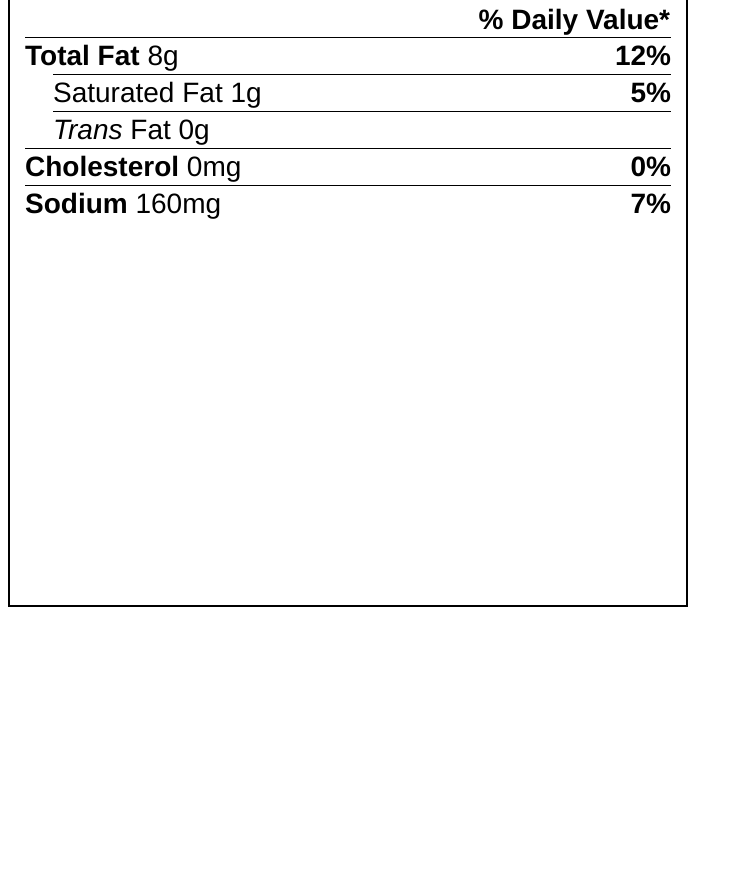
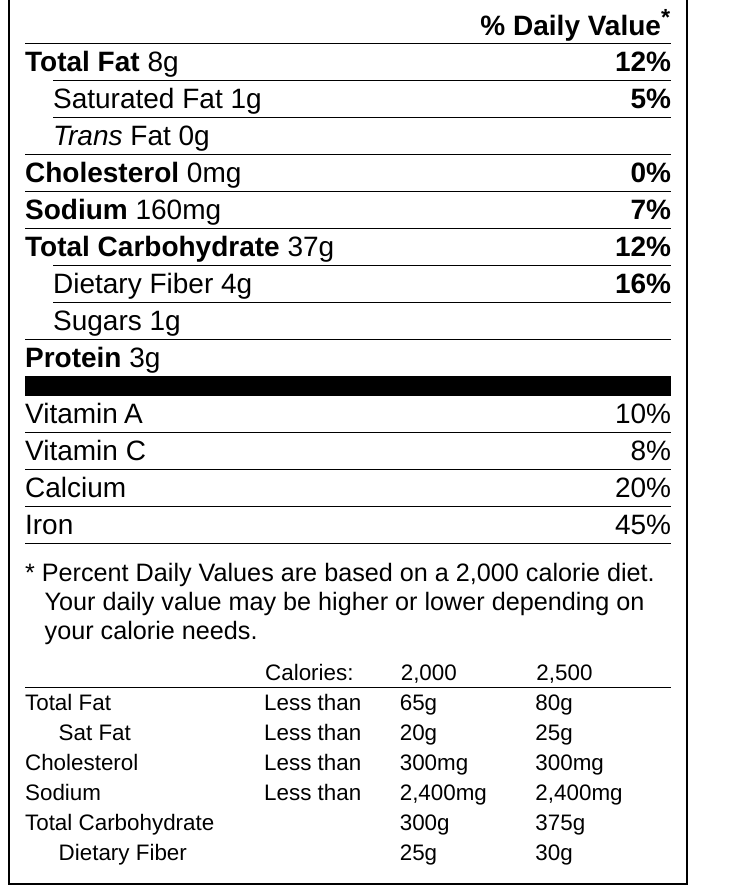
Before and after one commit to nathanworden/202-HTML-CSS, a plain HTML site: page 04.lists_and_tables/06.nutrition-facts-lable.html in a window 1280 px wide. Shown: the part 301-1194 px from the top of the page, without its empty margins (0-743 px from the left). Before the commit the page ends 916 px from the top, so only its background shows below. Drawn offline with Linux system fonts and the light colour scheme.

Commit message:
lists and tables lesson

```diff
--- a/04.lists_and_tables/06.nutrition-facts-lable.html
+++ b/04.lists_and_tables/06.nutrition-facts-lable.html
@@ -30,7 +30,7 @@
         <thead>
           <tr>
             <th colspan="3">
-              % Daily Value*
+              % Daily Value<sup>*</sup>
             </th>
           </tr>
         </thead>
@@ -84,6 +84,117 @@
             </th>
             <td>7%</td>
           </tr>
+          <tr>
+            <th colspan="2" scope="row">
+              <dl>
+                <dt>Total Carbohydrate</dt>
+                <dd>37g</dd>
+              </dl>
+            </th>
+            <td>12%</td>
+          </tr>
+          <tr>
+            <td class="indent"></td>
+            <td>
+              <dl>
+                <dt>Dietary Fiber</dt>
+                <dd>4g</dd>
+              </dl>
+            </td>
+            <td>16%</td>
+          </tr>
+          <tr>
+            <td class="indent"></td>
+            <td>
+              <dl>
+                <dt>Sugars</dt>
+                <dd>1g</dd>
+              </dl>
+            </td>
+            <td></td>
+          </tr>
+          <tr>
+            <th colspan="2" scope="row">
+              <dl>
+                <dt>Protein</dt>
+                <dd>3g</dd>
+              </dl>
+            </th>
+            <td></td>
+          </tr>
+        </tbody>
+        <tbody>
+          <tr>
+            <td colspan="2">Vitamin A</td>
+            <td>10%</td>
+          </tr>
+          <tr>
+            <td colspan="2">Vitamin C</td>
+            <td>8%</td>
+          </tr>
+          <tr>
+            <td colspan="2">Calcium</td>
+            <td>20%</td>
+          </tr>
+          <tr>
+            <td colspan="2">Iron</td>
+            <td>45%</td>
+          </tr>
+        </tbody>
+        <tfoot>
+          <tr>
+          <td colspan="3">
+            * Percent Daily Values are based on a 2,000 calorie diet. Your daily value may be higher or lower depending on your calorie needs.
+          </td>
+          </tr>
+        </tfoot>
+      </table>
+      <table>
+        <thead>
+          <tr>
+            <th></th>
+            <th>Calories:</th>
+            <th>2,000</th>
+            <th>2,500</th>
+          </tr>
+        </thead>
+        <tbody>
+          <tr>
+            <td>Total Fat</td>
+            <td>Less than</td>
+            <td>65g</td>
+            <td>80g</td>
+          </tr>
+          <tr>
+            <td class="indent">Sat Fat</td>
+            <td>Less than</td>
+            <td>20g</td>
+            <td>25g</td>
+          </tr>
+          <tr>
+            <td>Cholesterol</td>
+            <td>Less than</td>
+            <td>300mg</td>
+            <td>300mg</td>
+          </tr>
+          <tr>
+            <td>Sodium</td>
+            <td>Less than</td>
+            <td>2,400mg</td>
+            <td>2,400mg</td>
+          </tr>
+          <tr>
+            <td>Total Carbohydrate</td>
+            <td></td>
+            <td>300g</td>
+            <td>375g</td>
+          </tr>
+          <tr>
+            <td class="indent">Dietary Fiber</td>
+            <td></td>
+            <td>25g</td>
+            <td>30g</td>
+          </tr>
         </tbody>
       </table>
     </article>
--- a/04.lists_and_tables/nutrition-style.css
+++ b/04.lists_and_tables/nutrition-style.css
@@ -7,10 +7,6 @@ html {
 html, body {
   font: 28px Helvetica, Arial, sans-serif;
   background: #ffffff;
-}
-
-head {
-  display: none;
 }
 
 body {
@@ -23,9 +19,8 @@ body {
 article {
           width: 680px;
           padding: 10px 15px 15px 15px;
-          border: 2px solid black;
+          border: 2px solid #000000;
           box-sizing: border-box;
-          height: 900px;
           display: block;
           }
 
@@ -33,17 +28,56 @@ header {
         display: block;
         margin-bottom: 10px;
         border-bottom: 15px solid #000000;
-        margin: 15px;
        }
 
 header p {
   margin: 0;
 }
 
+head {
+  display: none;
+}
+
 header dl {
   display: inline-block;
   width: 49%;
   padding: 5px 0;
+}
+
+table + table {
+  font-size: .8rem;
+}
+
+table + table tr
+td:last-of-type {
+  font-weight: normal;
+  text-align: left;
+}
+
+table + table td {
+  border: none;
+}
+
+table + table td.indent {
+  width: auto;
+  text-indent: 1.2rem;
+}
+
+table + table
+thead th + th {
+  width: 21%;
+}
+
+table + table
+thead th {
+  font-weight: normal;
+  text-align: left;
+  border-bottom: 1px solid #000000;
+}
+
+table + table
+td.indent {
+
 }
 
 table {
@@ -65,15 +99,30 @@ tbody {
   border-color: inherit;
 }
 
-tr {
-  display: table-row;
-  vertical-align: inherit;
+tfoot {
+  display: table-footer-group;
+  vertical-align: middle;
   border-color: inherit;
 }
 
 tr td:last-of-type {
   font-weight: 600;
   text-align: right;
+}
+
+tfoot td:last-of-type {
+  padding: .5rem 0 .5rem .7rem;
+  font-size: .9rem;
+  font-weight: normal;
+  text-align: left;
+  text-indent: -.7rem;
+  border-top: 1px solid #000000;
+}
+
+tr {
+  display: table-row;
+  vertical-align: inherit;
+  border-color: inherit;
 }
 
 td.indent {
@@ -127,6 +176,17 @@ header dl + dl {
   text-align: right;
 }
 
+tbody + tbody tr
+td:last-of-type {
+  font-weight: normal;
+}
+
+tbody + tbody
+tr:first-of-type
+td {
+  border-top: 20px solid #000000;
+}
+
 header dl + dl dt {
   font-weight: 500;
 }
@@ -151,12 +211,12 @@ h1 {
    }
 
 h2 {
-  padding: 10px, 0;
+  padding: 10px 0;
   margin: 5px 0 0 0;
   font-size: 1rem;
   border-top: 30px solid #000000;
   border-bottom: 1px solid #000000;
-  display: block:
+  display: block;
   font-weight: bold;
 }
 
```
Also changed, not shown: 05.forms/06.form_layouts.html (added, +57 -0 lines).
